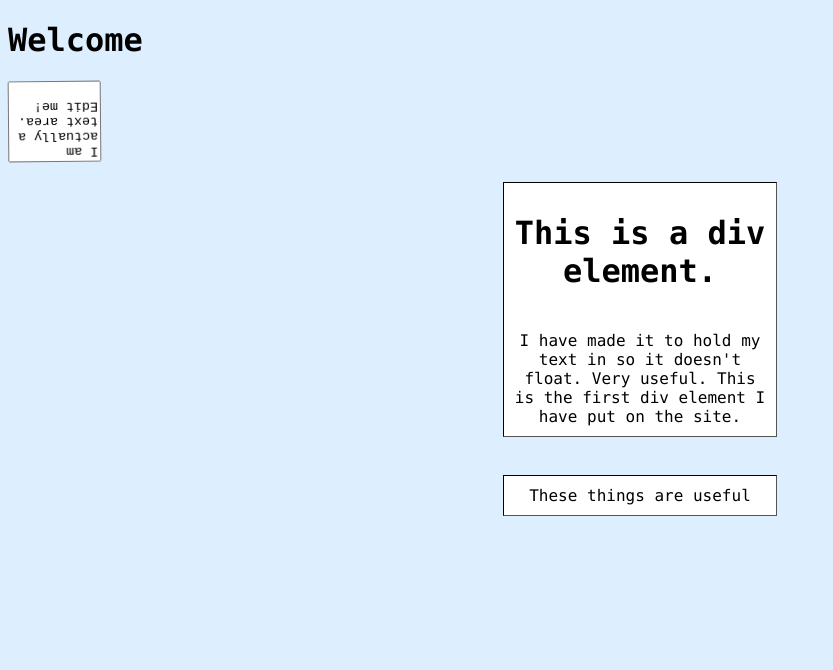
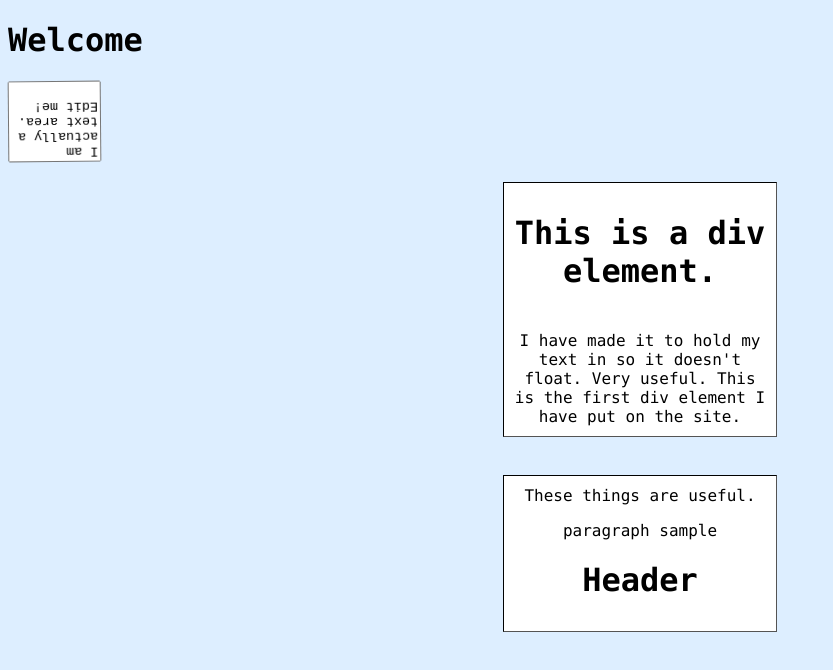
Before and after one commit to DaBlueGuy/Da-Blue-Guys-Site, a plain HTML site: page index.html in a window 1280 px wide. Shown: the whole page, without its empty margins (0-833 px from the left). Drawn offline with Linux system fonts and the light colour scheme.

Commit message:
Update index.html

```diff
--- a/index.html
+++ b/index.html
@@ -29,7 +29,7 @@
     <textarea rows="5" cols="9" maxlength="50" maxwidth="1000" class="slotate" class="center">I am actually a text area. Edit me!</textarea>
     <p></p>
     <div class="borderwhite"><h1>This is a div element.</h1><br>I have made it to hold my text in so it doesn't float. Very useful. This is the first div element I have put on the site.</div><br><br>
-    <div class="borderwhite">These things are useful</div>
+    <div class="borderwhite">These things are useful.<p>paragraph sample</p><h1>Header</div>
 </body>
 </html>
 <!DOCTYPE css>
```
